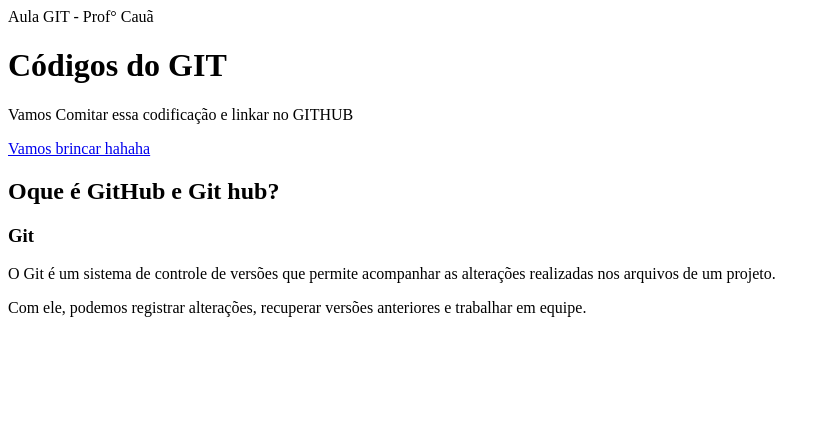
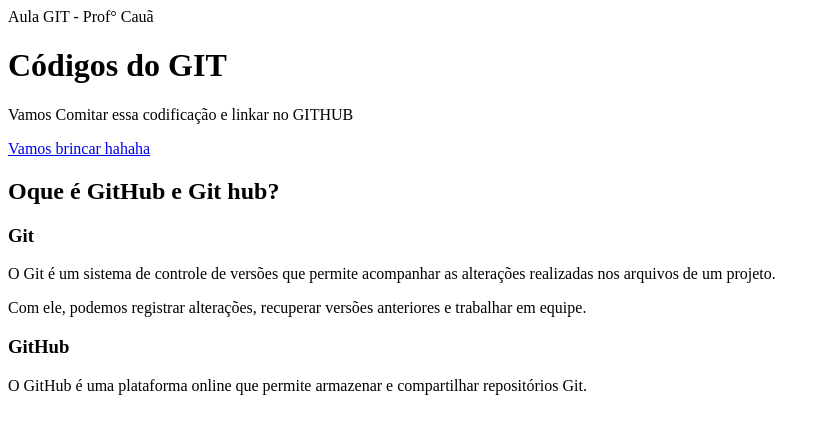
Before and after one commit to guisete/github, a plain HTML site: page index.html in a window 1280 px wide. Shown: the whole page, without its empty margins (0-826 px from the left). Drawn offline with Linux system fonts and the light colour scheme.

Commit message:
adicionei um paragrafo falando sobre o guithub

```diff
--- a/index.html
+++ b/index.html
@@ -38,3 +38,10 @@
                 </p>
             </div>
              <div class="info-card">
+            <h3>GitHub</h3>
+
+                <p>
+                    O GitHub é uma plataforma online que
+                    permite armazenar e compartilhar
+                    repositórios Git.
+                </p>
```
